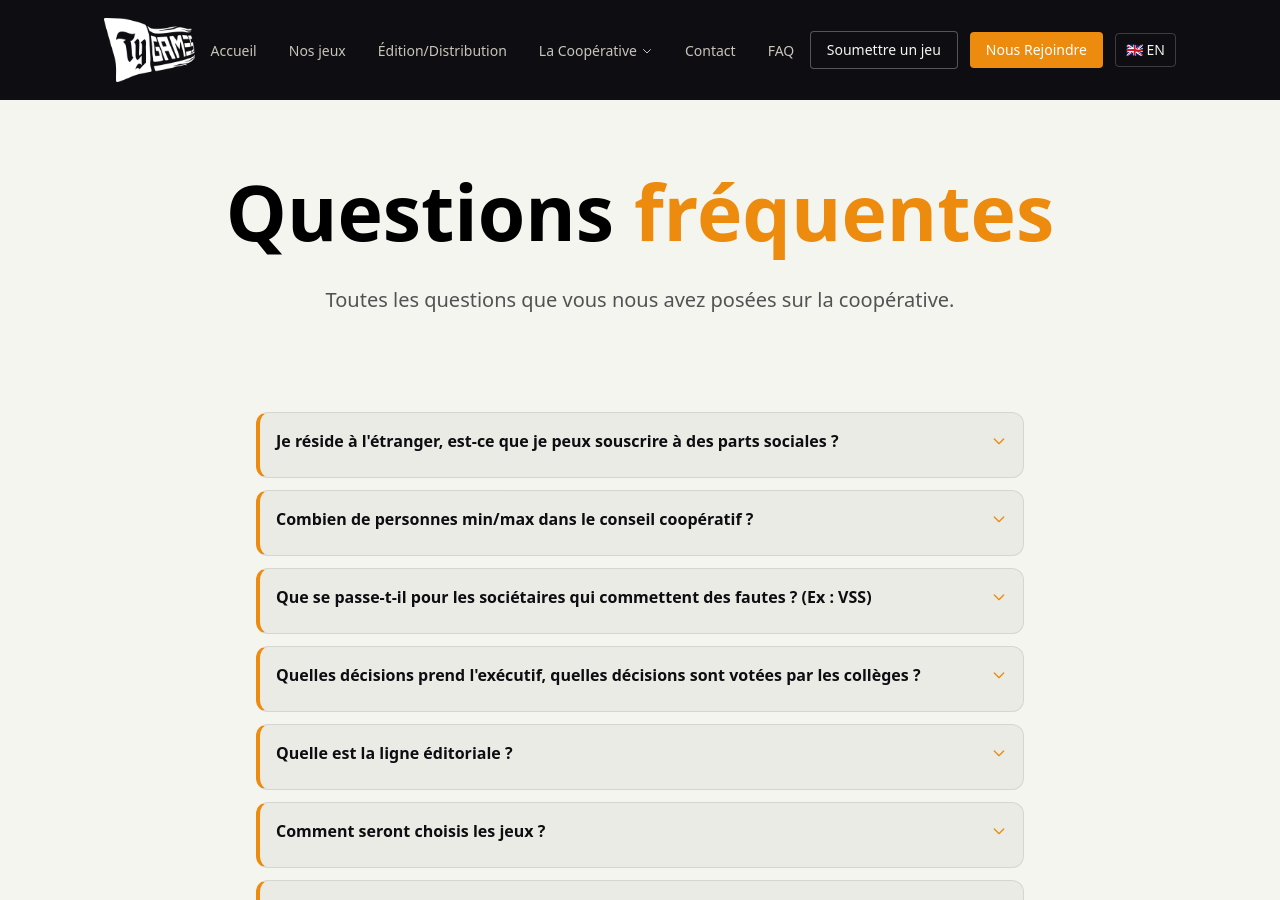
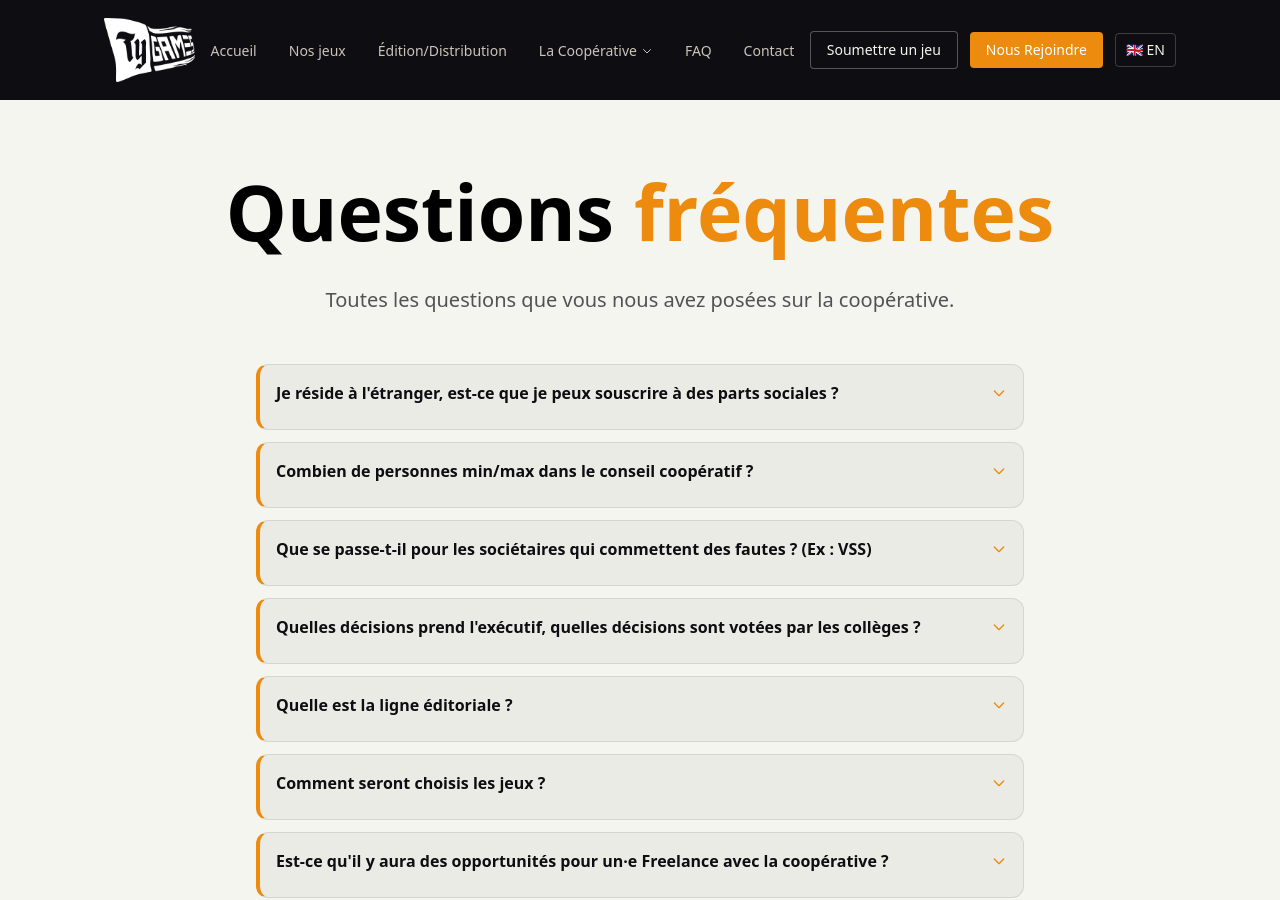
Before and after one commit to tygamesbzh/tygamesbzh.github.io, a Jekyll site: the page built from _pages_fr/faq.md, in a window 1280 px wide and 900 px high. Built offline with Jekyll 4.4.1, drawn with Linux system fonts in a browser that asks for light colours.

Commit message:
♻️ Update FAQ

```diff
--- a/_includes/nav.html
+++ b/_includes/nav.html
@@ -27,8 +27,8 @@
           </ul>
         </div>
       </li>
+      <li><a href="{{ t.urls.faq | relative_url }}" class="nav-link">{{ t.nav.faq }}</a></li>
       <li><a href="{{ t.urls.contact | relative_url }}" class="nav-link">{{ t.nav.contact }}</a></li>
-      <li><a href="{{ t.urls.faq | relative_url }}" class="nav-link">{{ t.nav.faq }}</a></li>
     </ul>
 
     <div class="hidden md:flex items-center gap-3">
@@ -56,8 +56,8 @@
       <a href="{{ t.urls.cooperative_equipe | relative_url }}" class="mobile-nav-sublink">{{ t.nav.cooperative_equipe }}</a>
       <a href="{{ t.urls.cooperative_statuts | relative_url }}" class="mobile-nav-sublink">{{ t.nav.cooperative_statuts }}</a>
       <a href="{{ t.urls.cooperative_reglement | relative_url }}" class="mobile-nav-sublink">{{ t.nav.cooperative_reglement }}</a>
+      <a href="{{ t.urls.faq | relative_url }}" class="mobile-nav-link">{{ t.nav.faq }}</a>
       <a href="{{ t.urls.contact | relative_url }}" class="mobile-nav-link">{{ t.nav.contact }}</a>
-      <a href="{{ t.urls.faq | relative_url }}" class="mobile-nav-link">{{ t.nav.faq }}</a>
       <a href="{{ t.urls.submit | relative_url }}" class="mobile-nav-link">{{ t.nav.submit_game }}</a>
       <hr class="border-white/10 my-1">
       <a href="{{ t.urls.join | relative_url }}" class="btn-primary text-sm text-center py-2">{{ t.nav.join }}</a>
--- a/_layouts/faq.html
+++ b/_layouts/faq.html
@@ -13,7 +13,7 @@
   </div>
 </section>
 
-<section class="section-padding bg-offwhite">
+<section class="bg-offwhite">
   <div class="section-container">
     <div class="space-y-3 max-w-3xl mx-auto">
       {% for item in page.questions %}
```
